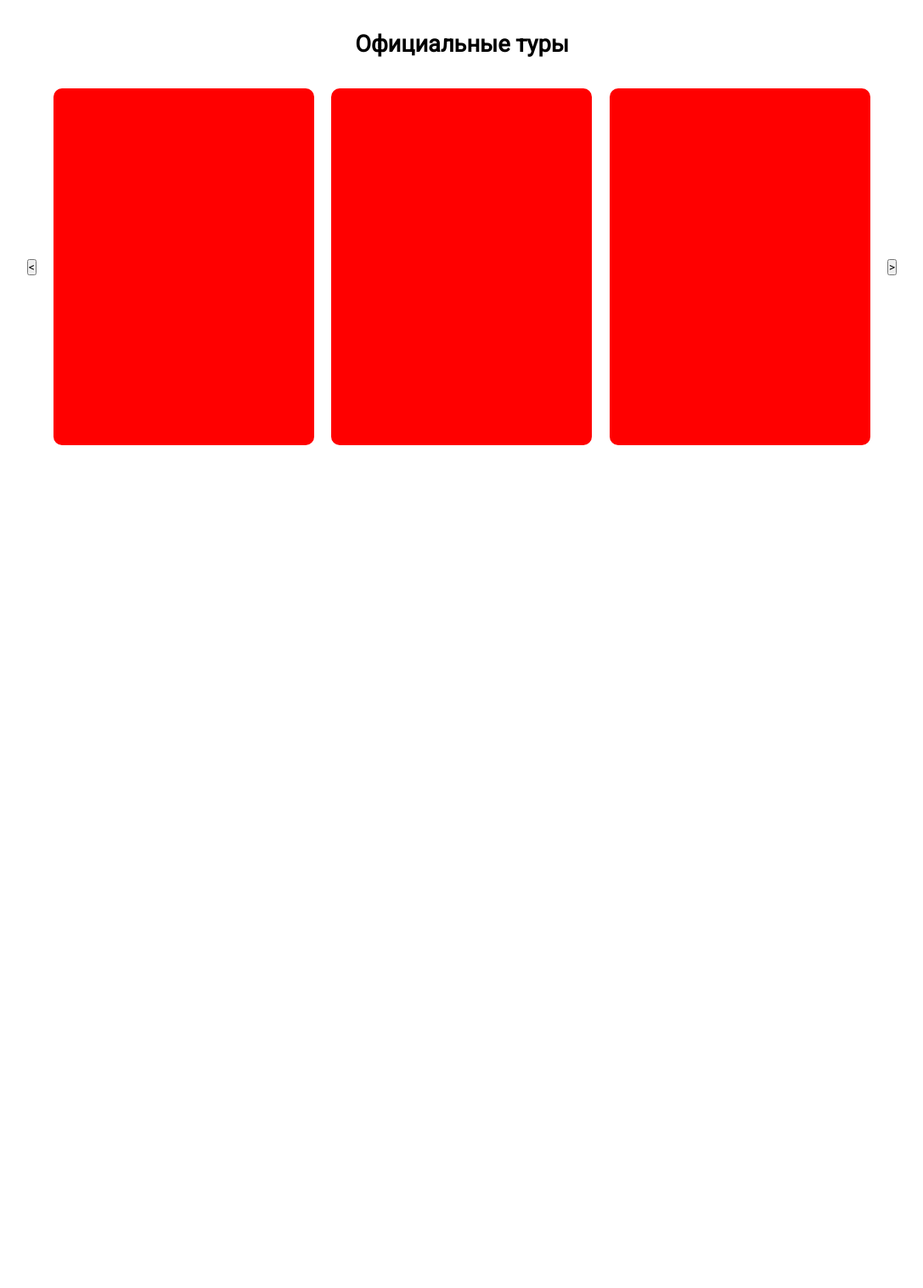
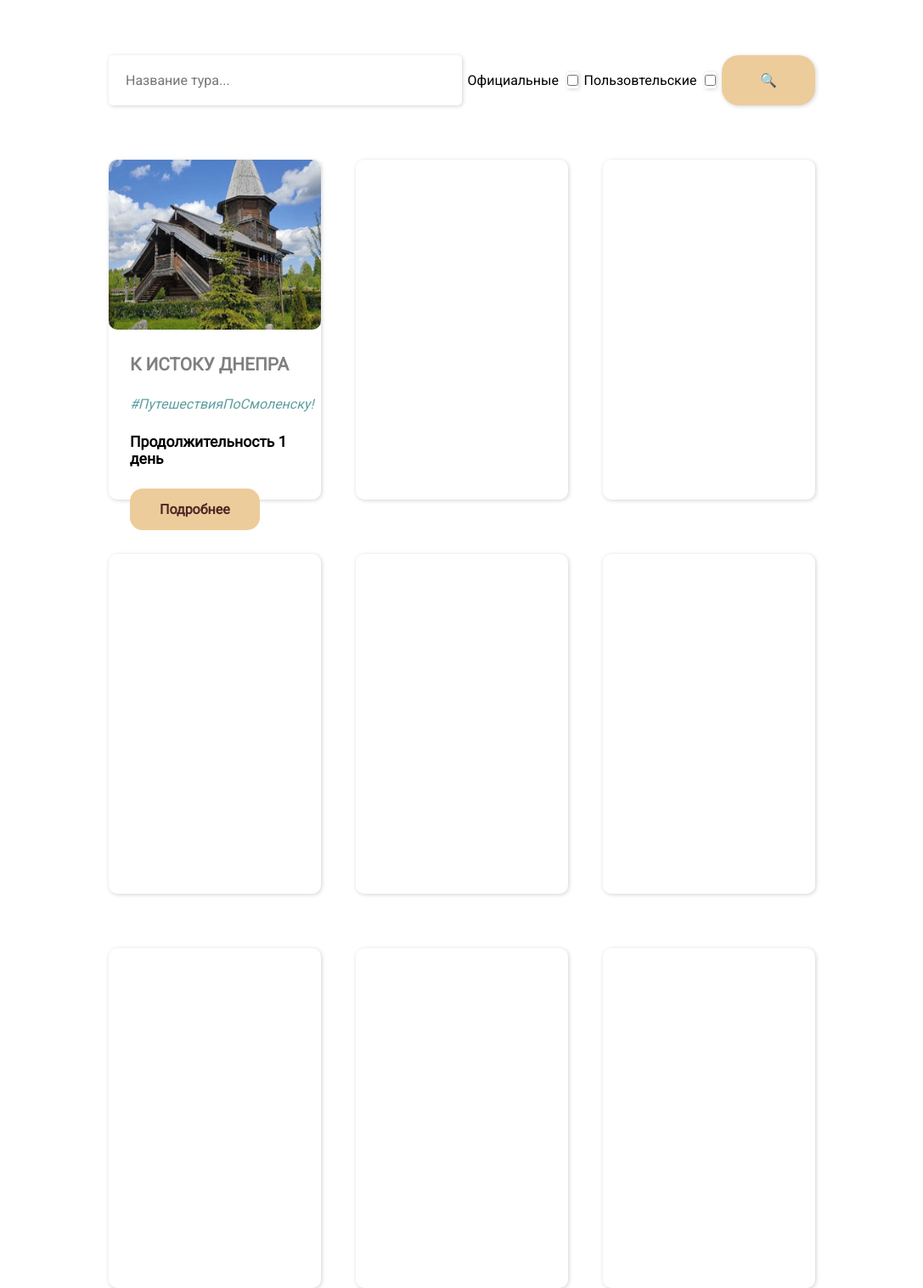
Before and after one commit to J1mmyChanga/IzhevskHackatonBack, a FastAPI app: page /tours in a window 1280 px wide. Shown: the part 100-1616 px from the top of the page at 85% size, without its empty margins (96-1183 px from the left). Before the commit the page ends 624 px from the top, so only its background shows below. Run offline with FastAPI, Linux system fonts and the light colour scheme.

Commit message:
Hello, niggers!

```diff
--- a/static/css/base.css
+++ b/static/css/base.css
@@ -18,6 +18,7 @@ header {
     display: flex;
     justify-content: space-around;
     align-items: center;
+    z-index: 1000;
 }
 .menu {
     width: 17%;
--- a/static/css/tours.css
+++ b/static/css/tours.css
@@ -7,29 +7,125 @@ main {
     flex-direction: column;
 }
 
-section {
+
+.filter {
+    margin-top: 5%;
+    width: 65%;
+    height: 60px;
+    border-radius: 10px;
+    /*box-shadow: 1px 1px 5px lightgray;*/
+    display: flex;
+    justify-content: center;
+}
+.filter form {
+    height: 100%;
     width: 100%;
-    height: 70vh;
-    display: flex;
-    justify-content: space-evenly;
-    align-items: center;
-    flex-direction: column;
-}
-section .header {
-    font-size: 1.7em;
-}
-
-.slider {
-    height: 75%;
-    width: 80%;
     display: flex;
     justify-content: space-between;
     align-items: center;
 }
+.filter form .checkbox__filter {
+    display: flex;
+    gap: 10px;
+}
+.filter form input {
+    /*height: 100%;*/
+    border: none;
+    background: none;
+    box-shadow: 1px 1px 5px lightgray;
+    border-radius: 5px;
+    font-size: 1em;
+    outline: none;
+}
 
-.slider article {
+.filter form .search__input {
+    padding: 20px;
+    width: 50%;
+}
+.filter form .search__button {
+    cursor: pointer;
+    padding: 20px 45px;
+    border-radius: 20px;
+    background: #EDCC9B;
+    transition: .4s;
+}
+.filter form .search__button:hover {
+    background: #4D2525;
+    transition: .4s;
+}
+
+section {
+    margin-top: 5%;
+    width: 65%;
+    height: 50vh;
+    display: flex;
+    justify-content: space-between;
+    align-items: center;
+}
+section article {
     height: 100%;
     width: 30%;
-    background: red;
+    /*background: red;*/
+    border-radius: 10px;
+    box-shadow: 1px 1px 5px lightgray;
+    transition: .4s;
+}
+section article:hover {
+    cursor: pointer;
+    transition: .4s;
+    transform: translate(-7%, -7%);
+}
+section article img {
+    height: 200px;
+    width: 100%;
     border-radius: 10px;
 }
+section article .content {
+    padding: 25px;
+    display: flex;
+    justify-content: space-evenly;
+    align-items: flex-start;
+    flex-direction: column;
+    gap: 25px;
+}
+section article .content h3 {
+    color: gray;
+    font-size: 1.3em;
+    font-weight: bold;
+
+}
+section article .content .hashtag {
+    color: cadetblue;
+    font-style: italic;
+    font-size: 1em;
+}
+section article .content .duration {
+    font-weight: bold;
+    font-size: 1.1em;
+}
+section article .content .btn {
+    padding: 15px 35px;
+    border-radius: 15px;
+    background: #EDCC9B;
+    color: #4D2525;
+    font-weight: bold;
+    font-size: 1em;
+}
+/*section .header {*/
+/*    font-size: 1.7em;*/
+/*}*/
+
+/*.slider {*/
+/*    height: 75%;*/
+/*    width: 80%;*/
+/*    display: flex;*/
+/*    justify-content: space-between;*/
+/*    align-items: center;*/
+/*}*/
+
+/*.slider article {*/
+/*    height: 100%;*/
+/*    width: 30%;*/
+/*    background: red;*/
+/*    border-radius: 10px;*/
+/*}*/
--- a/static/js/slider.js
+++ /dev/null
@@ -1 +0,0 @@
-const slider = document.querySelector('.slider')
--- a/templates/tours.html
+++ b/templates/tours.html
@@ -1,18 +1,81 @@
-{% extends "base.html" %}
+<!doctype html>
+<html lang="en">
+<head>
+    <meta charset="UTF-8">
+    <meta name="viewport"
+          content="width=device-width, user-scalable=no, initial-scale=1.0, maximum-scale=1.0, minimum-scale=1.0">
+    <meta http-equiv="X-UA-Compatible" content="ie=edge">
 
-{% block content %}
+    <link rel="stylesheet" href="assets/css/base.css">
+    <link rel="stylesheet" href="assets/css/tours.css">
+
+    <title>Document</title>
+</head>
+<body>
+<!-- Шапка -->
+    <header>
+        <span class="logo">logo</span>
+        <div class="menu">
+            <a href="">Туры</a>
+            <a href="">О нас</a>
+            <a href="">Спонсоры</a>
+        </div>
+
+    </header>
+<!-- Главня часть -->
+    <main>
+
+        <div class="filter">
+            <form action="" method="POST">
+                <input class="search__input" type="text" name="search_data" placeholder="Название тура...">
+                <div class="checkbox__filter">
+                    <label for="of">Официальные</label>
+                    <input type="checkbox" name="official_tours" id="of">
+                </div>
+                <div class="checkbox__filter">
+                    <label for="us">Пользовтельские</label>
+                    <input type="checkbox" name="user_tours" id="us">
+                </div>
+                <input class="search__button" type="submit" value="🔍">
+            </form>
+        </div>
+
         <section>
+            <article>
 
-            <h3 class="header">Официальные туры</h3>
+                <img src="assets/img/hav8ozwd4y4-292x195-872.jpg" alt="">
 
-            <div class="slider">
-                <button class="left"><</button>
-                <article></article>
-                <article></article>
-                <article></article>
-                <button class="right">></button>
-            </div>
+                <div class="content">
+
+                    <h3>К ИСТОКУ ДНЕПРА</h3>
+
+                    <a class="hashtag" href="">#ПутешествияПоСмоленску!</a>
+
+                    <span class="duration">Продолжительность 1 день</span>
+
+                    <a class="btn">Подробнее</a>
+                </div>
+
+            </article>
+            <article></article>
+            <article></article>
+        </section>
 
 
+        <section>
+            <article></article>
+            <article></article>
+            <article></article>
         </section>
-{% endblock %}
+
+
+        <section>
+            <article></article>
+            <article></article>
+            <article></article>
+        </section>
+
+
+    </main>
+</body>
+</html>
```
Also changed, not shown: static/css/index.css (line endings or trailing spaces), static/img/hav8ozwd4y4-292x195-872.jpg (added).
